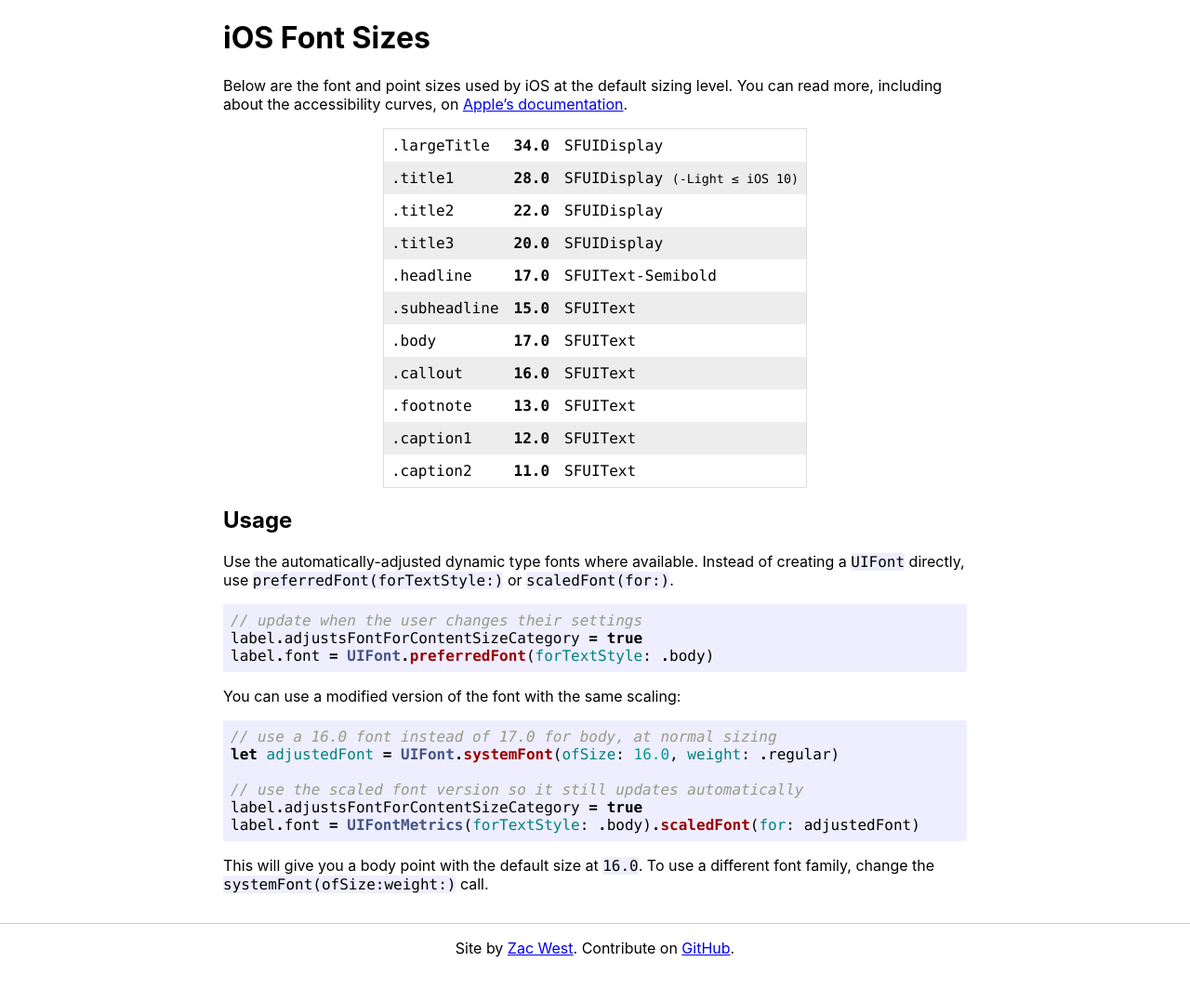
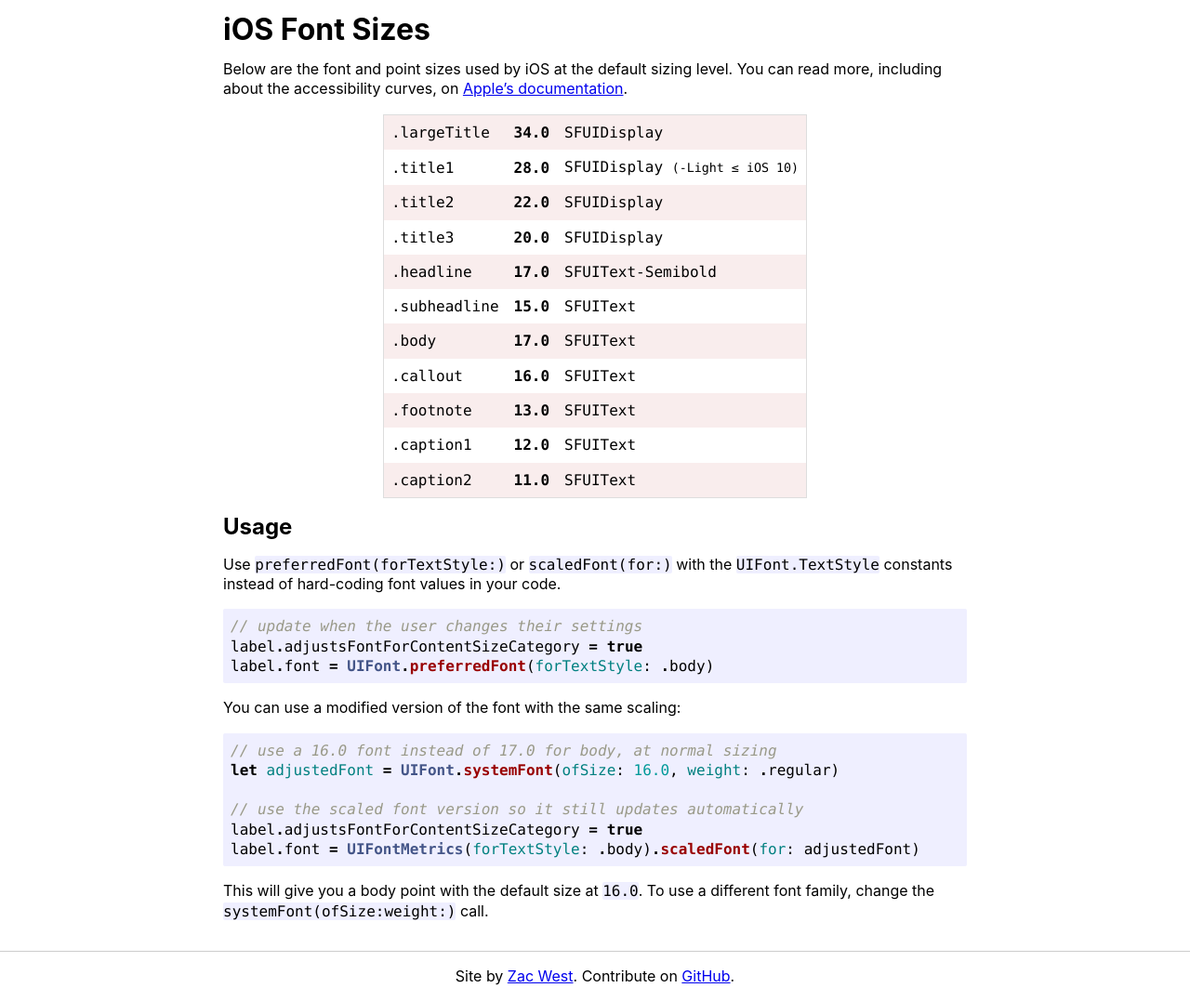
Before and after one commit to zacwest/iosfontsizes.com, a Jekyll site: the page built from index.md, in a window 1280 px wide. Shown: the whole page at 93% size. Built offline with Jekyll 4.4.1, drawn with Linux system fonts in a browser that asks for light colours; our own code applies the rules of GitHub Pages for plain Markdown files; before the commit the page ends 1046 px from its top, so only the background shows below that.

Commit message:
Minor prettify

````diff
--- a/_includes/main.scss
+++ b/_includes/main.scss
@@ -1,6 +1,7 @@
 body {
   margin: 0;
 	font-family: -apple-system, BlinkMacSystemFont, "Segoe UI", Roboto, Helvetica, Arial, sans-serif, "Apple Color Emoji", "Segoe UI Emoji", "Segoe UI Symbol";
+  line-height: 1.33em;
 }
 
 div#content {
@@ -19,13 +20,8 @@ table {
    	text-align: left;
   }
 
-  tr:nth-child(even) {
-		background-color: #ededed;
-	}
-
-	th {
-		background-color: #eee;
-    border-bottom: 1px solid #ddd;
+  tr:nth-child(odd) {
+		background-color: #F9EDED;
 	}
 
   td {
@@ -38,7 +34,7 @@ code, pre {
 }
 
 .highlighter-rouge {
-  background: #eef;
+  background: #EFEFFF;
   border-radius: 2px;
 }
 
--- a/index.md
+++ b/index.md
@@ -20,7 +20,7 @@ Below are the font and point sizes used by iOS at the default sizing level. You
 
 ## Usage
 
-Use the automatically-adjusted dynamic type fonts where available. Instead of creating a `UIFont` directly, use `preferredFont(forTextStyle:)` or `scaledFont(for:)`.
+Use `preferredFont(forTextStyle:)` or `scaledFont(for:)` with the `UIFont.TextStyle` constants instead of hard-coding font values in your code.
 
 ```swift
 // update when the user changes their settings
````
